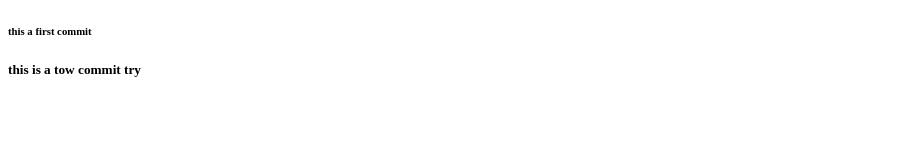
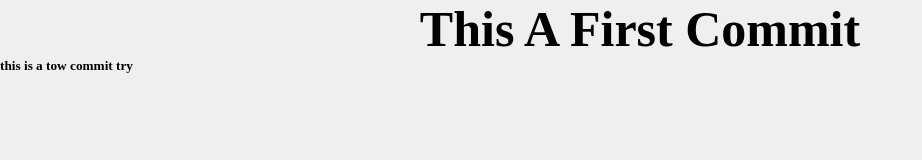
Before and after one commit to nirmolchandro/last-try, a plain HTML site: page index.html in a window 1280 px wide. Shown: the whole page, without its empty margins (0-922 px from the left). Drawn offline with Linux system fonts and the light colour scheme.

Commit message:
four commit

```diff
--- a/css/style.css
+++ b/css/style.css
@@ -0,0 +1,17 @@
+
+*{
+    margin: 0;
+    padding: 0;
+
+}
+body{
+    background-color: #efefef;
+}
+h6{
+    font-size: 50px;
+    font-weight: 800;
+    text-align: center;
+    color: #000000;
+
+    text-transform: capitalize;
+}
--- a/index.html
+++ b/index.html
@@ -4,6 +4,7 @@
     <meta charset="UTF-8">
     <meta name="viewport" content="width=device-width, initial-scale=1.0">
     <title>Document</title>
+    <link rel="stylesheet" href="css/style.css">
 </head>
 <body>
     <h6>this a first commit</h6>
```
